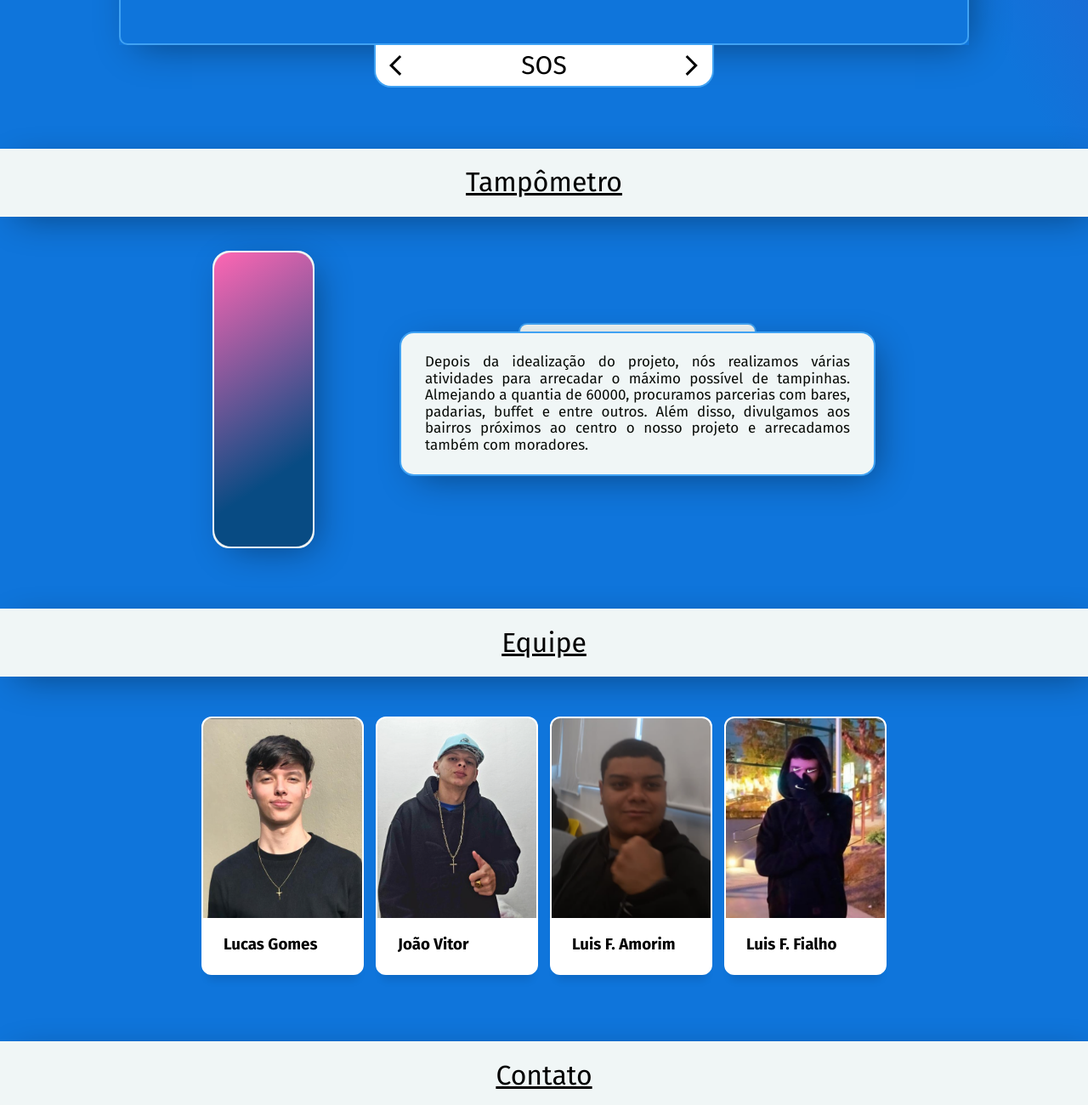
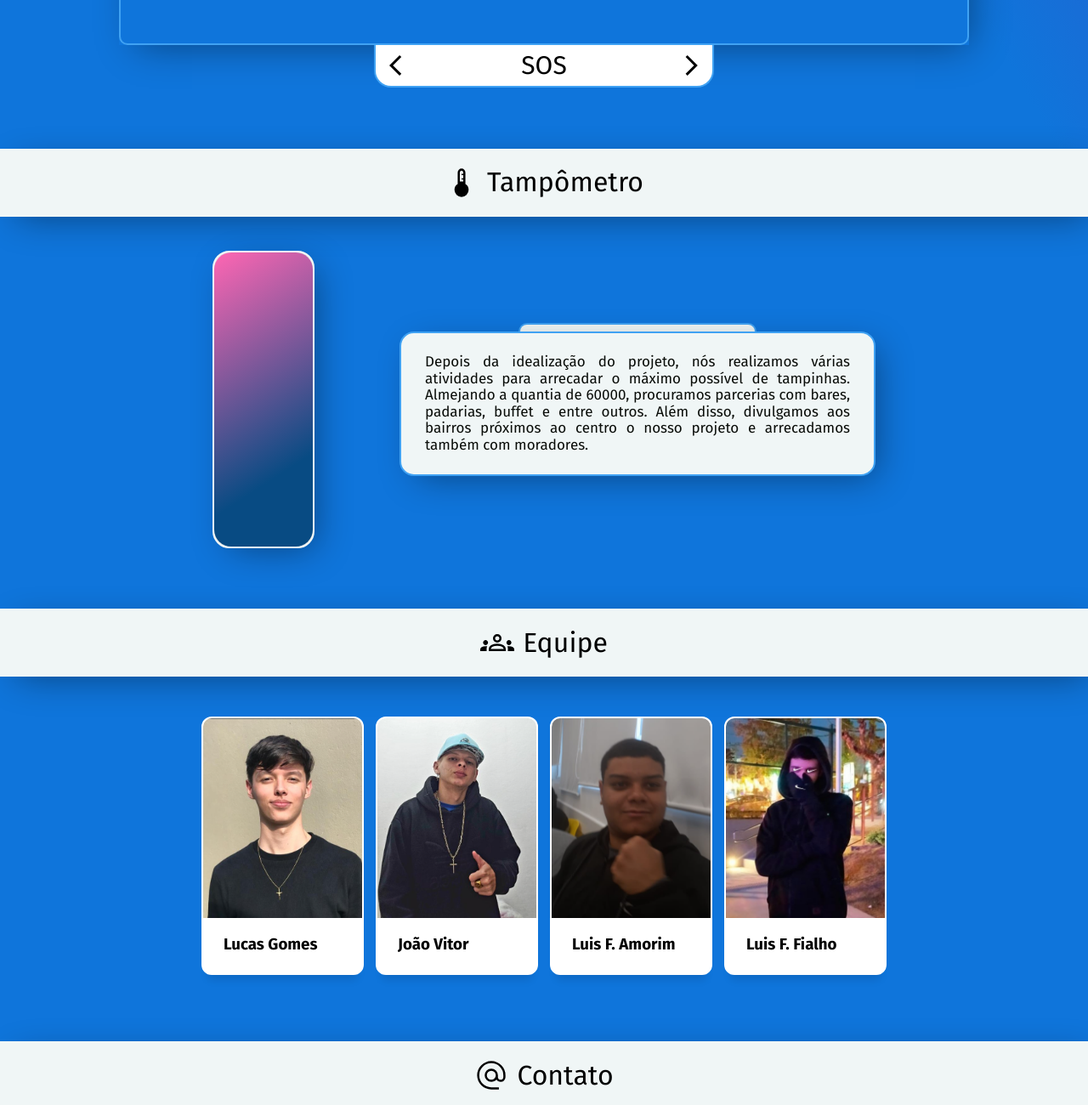
Before and after one commit to luisfilipefialho/tampinhas, a plain HTML site: page index.html in a window 1280 px wide. Shown: the part 1500-2800 px from the top of the page at 85% size. Drawn offline with nearby package versions, Linux system fonts and the light colour scheme.

Commit message:
Title Img

```diff
--- a/css/style.css
+++ b/css/style.css
@@ -371,9 +371,12 @@ section {
   text-align: center;
   font-weight: 300;
   margin-bottom: 40px;
-  text-decoration: underline;
   background-color: #F0F6F6;
   height: 10vh;
+}
+.title img {
+  max-width: 40px;
+  margin-right: 10px;
 }
 
 .shadow {
--- a/index.html
+++ b/index.html
@@ -129,7 +129,11 @@
     </section>
 
     <span class="links-span" id="mapa"></span>
-    <h1 class="title shadow">Mapeamento</h1>
+    <!-- <img src="./assets/icons/map.svg" class="nav-icons">
+<img src="./assets/icons/tampometro.svg" class="nav-icons">
+<img src="./assets/icons/equipe.svg" class="nav-icons">
+<img src="./assets/icons/contact.svg" class="nav-icons"> -->
+    <h1 class="title shadow"><img src="./assets/icons/map.svg" class="nav-icons"> Mapeamento</h1>
     <section class="section-map">
         <div class="map-container shadow">
             <div id="map"></div>
@@ -143,7 +147,7 @@
     </section>
 
     <span class="links-span" id="tampometro"></span>
-    <h1 class="title shadow">Tampômetro</h1>
+    <h1 class="title shadow"><img src="./assets/icons/tampometro.svg" class="nav-icons"> Tampômetro</h1>
     <section class="section-progressbar">
         <div class="tampometro-left">
             <div class="tampometro-progressbar shadow">
@@ -162,7 +166,7 @@
     </section>
 
     <span class="links-span" id="equipe"></span>
-    <h1 class="title shadow">Equipe</h1>
+    <h1 class="title shadow"><img src="./assets/icons/equipe.svg" class="nav-icons"> Equipe</h1>
     <section class="section-team">
         <div class="cards">
             <article class="card card--1">
@@ -224,7 +228,7 @@
     </section>
 
     <span class="links-span" id="contato"></span>
-    <h1 class="title shadow">Contato</h1>
+    <h1 class="title shadow"><img src="./assets/icons/contact.svg" class="nav-icons"> Contato</h1>
     <section class="section-contact">
         <div class="form shadow">
             <form id="form-contact">
```
